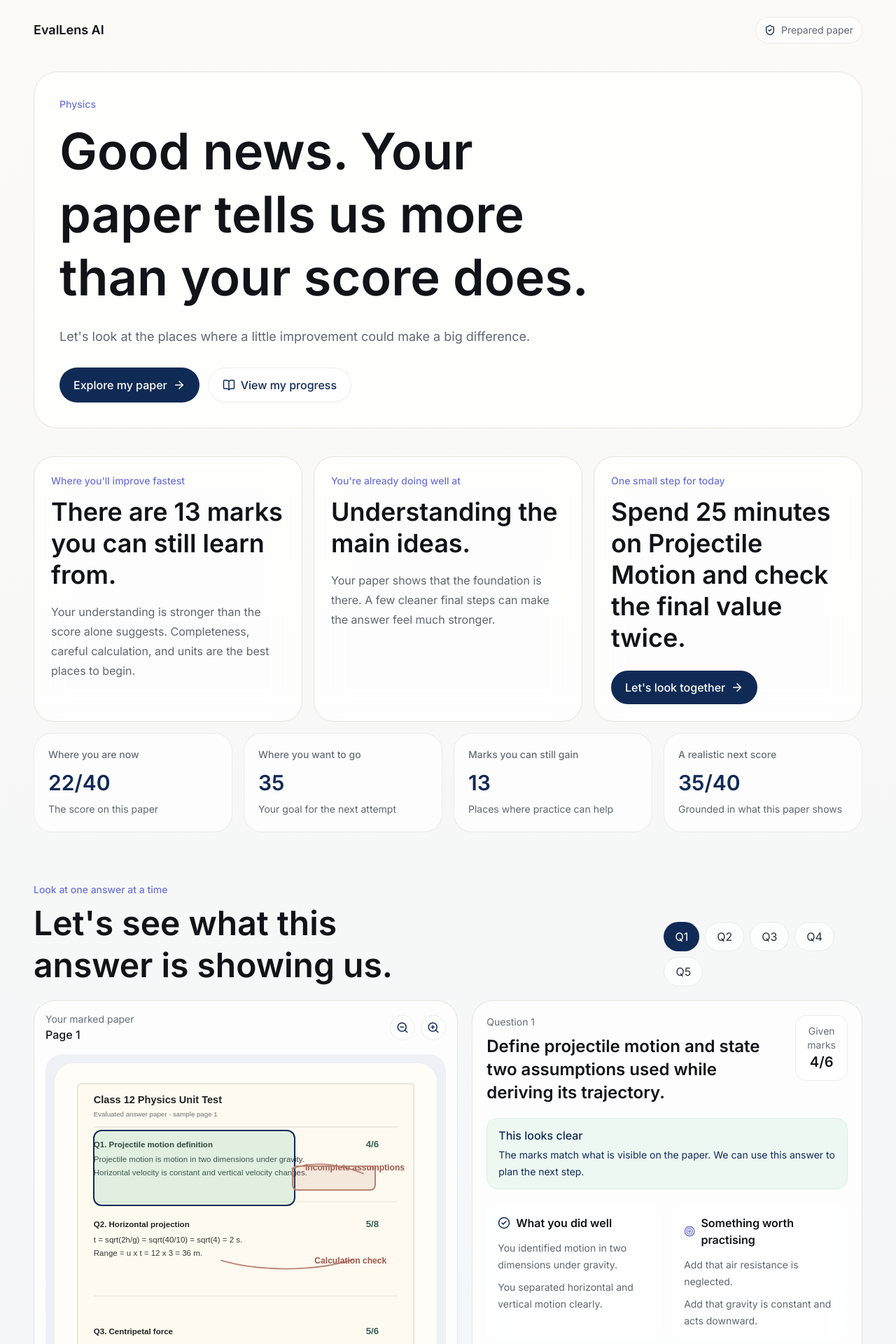
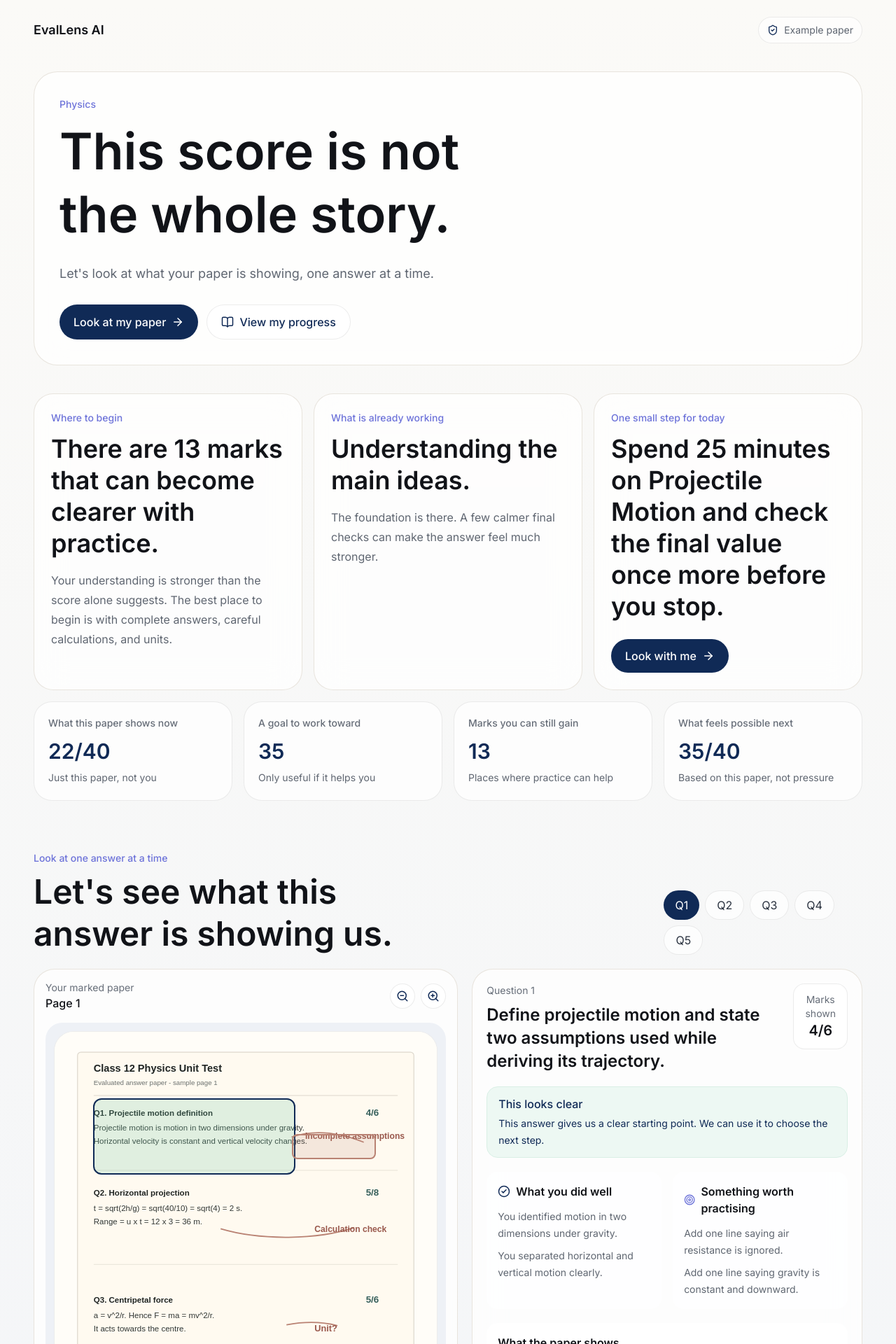
Before and after one commit to christintjoseph4-ui/EvalLens, a Next.js app: page /results/sample-physics-projectile-motion in a window 1280 px wide. Shown: the top 1920 px of the page at 70% size. Built offline with nearby package versions, Linux system fonts and the light colour scheme.

Commit message:
Deepen student-centered EvalLens voice

```diff
--- a/app/api/analyse/route.ts
+++ b/app/api/analyse/route.ts
@@ -27,7 +27,7 @@ export async function POST(request: Request) {
   } catch {
     return failure(
       "INVALID_UPLOAD",
-      "We couldn't finish reading those uploads yet. You can try again or explore a prepared paper while support improves."
+      "We couldn't finish reading those uploads yet. You can try again, or look at a prepared paper for now."
     );
   }
 
@@ -57,7 +57,7 @@ export async function POST(request: Request) {
     console.error("EvalLens analysis failed", { code: "UNEXPECTED_ANALYSIS_ERROR" });
     return failure(
       "ANALYSIS_FAILED",
-      "We couldn't finish reading this paper yet. You can try again or explore a prepared paper while support improves.",
+      "We couldn't finish reading this paper yet. You can try again, or look at a prepared paper for now.",
       502
     );
   }
--- a/components/processing/sample-processing.tsx
+++ b/components/processing/sample-processing.tsx
@@ -39,7 +39,7 @@ export function SampleProcessing() {
         </span>
         <p className="mt-5 text-center text-sm font-medium text-[#102a56]">Every paper is another step forward.</p>
         <h1 className="mt-3 text-center text-balance text-5xl font-semibold leading-tight">
-          Your improvement plan is almost ready.
+          Your next step is almost ready.
         </h1>
         <div className="mt-9 space-y-3" role="status" aria-live="polite">
           {stages.map((stage, index) => (
--- a/components/results/live-results-loader.tsx
+++ b/components/results/live-results-loader.tsx
@@ -54,8 +54,8 @@ export function LiveResultsLoader() {
           {status === "loading" ? "Getting your next step ready" : "Let's use a prepared paper instead."}
         </h1>
         <p className="mt-4 leading-7 text-[#5f6671]">
-          This result only stays in this browser session. You can try the upload again, or
-          explore a prepared paper while support improves.
+          I can&apos;t reopen that paper from here. You can try the upload again, or look at a
+          prepared paper for now.
         </p>
         <Link
           className="focus-ring mt-6 inline-flex rounded-full bg-[#102a56] px-5 py-3 font-medium text-white"
--- a/components/results/results-experience.tsx
+++ b/components/results/results-experience.tsx
@@ -34,18 +34,18 @@ const classificationCopy: Record<
 > = {
   consistent: {
     label: "This looks clear",
-    description: "The marks match what is visible on the paper. We can use this answer to plan the next step.",
+    description: "This answer gives us a clear starting point. We can use it to choose the next step.",
     tone: "bg-[#edf8f3] text-[#102a56] border-[#d9efe5]"
   },
   objective_review_opportunity: {
     label: "Worth reviewing together",
-    description: "This answer may benefit from another review. EvalLens has not changed marks.",
+    description: "This answer may be worth another look with your teacher. Your marks stay exactly as your teacher gave them.",
     tone: "bg-[#f4ecd9] text-[#755a2d] border-[#dfcda8]"
   },
   teacher_discretion: {
     label: "Best discussed with your teacher",
     description:
-      "This depends on the evaluator's judgement. We will use it only to guide what to practise next.",
+      "This depends on how your teacher reads the explanation. We can still use it to guide what to practise next.",
     tone: "bg-[#f0f3ff] text-[#4248a0] border-[#dce0ff]"
   }
 };
@@ -193,14 +193,14 @@ function MetricCard({ label, value, helper }: { label: string; value: string; he
 function Overview({ analysis }: { analysis: AnalysisResult }) {
   const metrics = [
     {
-      label: "Where you are now",
+      label: "What this paper shows now",
       value: `${analysis.studentGoal.currentScore}/${analysis.exam.maximumMarks}`,
-      helper: "The score on this paper"
+      helper: "Just this paper, not you"
     },
     {
-      label: "Where you want to go",
+      label: "A goal to work toward",
       value: `${analysis.studentGoal.targetScore ?? analysis.exam.maximumMarks}`,
-      helper: "Your goal for the next attempt"
+      helper: "Only useful if it helps you"
     },
     {
       label: "Marks you can still gain",
@@ -208,9 +208,9 @@ function Overview({ analysis }: { analysis: AnalysisResult }) {
       helper: "Places where practice can help"
     },
     {
-      label: "A realistic next score",
+      label: "What feels possible next",
       value: `${analysis.studentGoal.potentialScore}/${analysis.exam.maximumMarks}`,
-      helper: "Grounded in what this paper shows"
+      helper: "Based on this paper, not pressure"
     }
   ];
 
@@ -218,18 +218,17 @@ function Overview({ analysis }: { analysis: AnalysisResult }) {
     <section className="mx-auto max-w-7xl px-5 py-10 sm:px-8 lg:px-12">
       <div className="grid gap-4 lg:grid-cols-3">
         <article className="glass rounded-[28px] p-6">
-          <p className="text-sm font-medium text-[#6d73d9]">Where you&apos;ll improve fastest</p>
+          <p className="text-sm font-medium text-[#6d73d9]">Where to begin</p>
           <h2 className="mt-3 text-4xl font-semibold leading-tight">{analysis.summary.headline}</h2>
           <p className="mt-4 leading-7 text-[#5f6671]">{analysis.summary.supportingMessage}</p>
         </article>
         <article className="glass rounded-[28px] p-6">
-          <p className="text-sm font-medium text-[#6d73d9]">You&apos;re already doing well at</p>
+          <p className="text-sm font-medium text-[#6d73d9]">What is already working</p>
           <h2 className="mt-3 text-4xl font-semibold leading-tight">
             Understanding the main ideas.
           </h2>
           <p className="mt-4 leading-7 text-[#5f6671]">
-            Your paper shows that the foundation is there. A few cleaner final steps can make
-            the answer feel much stronger.
+            The foundation is there. A few calmer final checks can make the answer feel much stronger.
           </p>
         </article>
         <article className="glass rounded-[28px] p-6">
@@ -241,7 +240,7 @@ function Overview({ analysis }: { analysis: AnalysisResult }) {
             className="focus-ring mt-6 inline-flex items-center gap-2 rounded-full bg-[#102a56] px-5 py-3 font-medium text-white"
             href="#paper"
           >
-            Let&apos;s look together
+            Look with me
             <ArrowRight size={18} aria-hidden />
           </a>
         </article>
@@ -388,7 +387,7 @@ function QuestionExplorer({ analysis }: { analysis: AnalysisResult }) {
               </h3>
             </div>
             <div className="rounded-2xl border premium-hairline bg-white/70 px-4 py-3 text-center">
-              <p className="text-sm text-[#666d78]">Given marks</p>
+              <p className="text-sm text-[#666d78]">Marks shown</p>
               <p className="text-xl font-semibold">
                 {selectedQuestion.awardedMarks}/{selectedQuestion.maximumMarks}
               </p>
@@ -669,12 +668,12 @@ function RevisionAndJourney({ analysis, isLive }: { analysis: AnalysisResult; is
               </h2>
             </div>
             <span className="rounded-full border premium-hairline bg-white/70 px-3 py-1 text-sm text-[#666d78]">
-              {isLive ? "Starting point" : "Prepared path"}
+              {isLive ? "Starting point" : "Example path"}
             </span>
           </div>
           <p className="mt-4 leading-7 text-[#5f6671]">
-            This view is not here to judge the score. It is here to show where the next bit
-            of progress can happen.
+            Use this as a small trail of progress. It is here to show where the next bit of
+            practice can help.
           </p>
           <div className="mt-7 space-y-3">
             {analysis.historicalPreview.map((point, index) => (
@@ -754,8 +753,8 @@ function RevisionAndJourney({ analysis, isLive }: { analysis: AnalysisResult; is
               : "Nothing here needs a review conversation."}
           </h2>
           <p className="mt-4 max-w-3xl leading-7 text-[#5f6671]">
-            Review suggestions appear only when the paper gives clear evidence. The teacher&apos;s
-            judgement still matters, and the goal is a calm conversation.
+            We bring this up only when the paper gives clear evidence. Your teacher&apos;s view
+            still matters, and the goal is a calm conversation.
           </p>
         </article>
       </section>
@@ -765,7 +764,7 @@ function RevisionAndJourney({ analysis, isLive }: { analysis: AnalysisResult; is
 
 export function ResultsExperience({
   analysis,
-  modeLabel = "Prepared paper",
+  modeLabel = "Example paper",
   isLive = false
 }: {
   analysis: AnalysisResult;
@@ -788,17 +787,17 @@ export function ResultsExperience({
         <div className="glass rounded-[34px] p-7 sm:p-9">
           <p className="text-sm font-medium text-[#6d73d9]">{analysis.exam.subject}</p>
           <h1 className="mt-3 max-w-4xl text-balance text-5xl font-semibold leading-tight sm:text-7xl">
-            Good news. Your paper tells us more than your score does.
+            This score is not the whole story.
           </h1>
           <p className="mt-6 max-w-3xl text-lg leading-8 text-[#5f6671]">
-            Let&apos;s look at the places where a little improvement could make a big difference.
+            Let&apos;s look at what your paper is showing, one answer at a time.
           </p>
           <div className="mt-7 flex flex-wrap gap-3">
             <a
               className="focus-ring inline-flex items-center gap-2 rounded-full bg-[#102a56] px-5 py-3 font-medium text-white"
               href="#paper"
             >
-              Explore my paper
+              Look at my paper
               <ArrowRight size={18} aria-hidden />
             </a>
             <a
--- a/lib/live-analysis.ts
+++ b/lib/live-analysis.ts
@@ -215,7 +215,7 @@ function extractParsed<T>(value: T | null, code: AnalysisFailureCode): T {
   if (!value) {
     throw new CalmAnalysisError(
       code,
-      "We couldn't finish reading this paper yet. You can try again or explore a prepared paper while support improves."
+      "We couldn't finish reading this paper yet. You can try again, or look at a prepared paper for now."
     );
   }
 
@@ -408,7 +408,7 @@ export async function analyseUploadedPaper(input: AnalyseFormInput): Promise<Ana
 
     throw new CalmAnalysisError(
       "MODEL_ANALYSIS_FAILED",
-      "We couldn't finish reading this paper yet. You can try again or explore a prepared paper while support improves."
+      "We couldn't finish reading this paper yet. You can try again, or look at a prepared paper for now."
     );
   }
 }
--- a/lib/sample-analysis.ts
+++ b/lib/sample-analysis.ts
@@ -14,10 +14,10 @@ const rawSampleAnalysis = {
     potentialScore: 35
   },
   summary: {
-    headline: "There are 13 marks you can still learn from.",
+    headline: "There are 13 marks that can become clearer with practice.",
     supportingMessage:
-      "Your understanding is stronger than the score alone suggests. Completeness, careful calculation, and units are the best places to begin.",
-    nextBestAction: "Spend 25 minutes on Projectile Motion and check the final value twice."
+      "Your understanding is stronger than the score alone suggests. The best place to begin is with complete answers, careful calculations, and units.",
+    nextBestAction: "Spend 25 minutes on Projectile Motion and check the final value once more before you stop."
   },
   learningTwin: {
     conceptMastery: 68,
@@ -49,11 +49,11 @@ const rawSampleAnalysis = {
         "You separated horizontal and vertical motion clearly."
       ],
       improvementOpportunities: [
-        "Add that air resistance is neglected.",
-        "Add that gravity is constant and acts downward."
+        "Add one line saying air resistance is ignored.",
+        "Add one line saying gravity is constant and downward."
       ],
       deductionReason:
-        "The main idea is there. The answer just needs the two assumptions written clearly.",
+        "The main idea is there. Two clear assumptions would make the answer feel complete.",
       evidence: [
         "You wrote that horizontal velocity is constant.",
         "The teacher note asks for the missing assumptions."
@@ -62,7 +62,7 @@ const rawSampleAnalysis = {
       attentionSkills: ["Completeness", "Definition precision"],
       improvementCategory: "Completeness",
       nextAction:
-        "Rewrite this definition once with two clear assumptions, then compare it with the stronger answer.",
+        "Rewrite this definition once with two clear assumptions, then compare it with the stronger version.",
       recoverableMarks: 2,
       evaluationClassification: "consistent",
       mappingConfidence: 0.96,
@@ -98,15 +98,15 @@ const rawSampleAnalysis = {
         }
       ],
       whatWentWell: [
-        "Selected the correct time-of-flight formula.",
-        "Calculated the time of flight correctly as 2 s."
+        "You chose the right time-of-flight formula.",
+        "You found the time of flight correctly as 2 s."
       ],
       improvementOpportunities: [
         "Use the calculated time in the final range step.",
         "Pause for one quick substitution check before writing the final answer."
       ],
       deductionReason:
-        "The method is right. The final range step used 3 s instead of the 2 s you had already found.",
+        "You had the right method. The final range step just needs to use the same 2 s you already found.",
       evidence: [
         "You calculated t = 2 s.",
         "You then wrote Range = 12 x 3 = 36 m.",
@@ -115,7 +115,7 @@ const rawSampleAnalysis = {
       attentionTopics: ["Projectile Motion"],
       attentionSkills: ["Calculation accuracy", "Final substitution check"],
       improvementCategory: "Calculation accuracy",
-      nextAction: "Try three range questions and circle the time value before the final step.",
+      nextAction: "Try three range questions and circle the time value before the final calculation.",
       recoverableMarks: 2,
       evaluationClassification: "consistent",
       mappingConfidence: 0.94,
@@ -156,7 +156,7 @@ const rawSampleAnalysis = {
       ],
       improvementOpportunities: ["Add the SI unit clearly: newton, or N."],
       deductionReason:
-        "The derivation is correct. The only missing piece is the SI unit.",
+        "The derivation is there. The only missing piece is the SI unit.",
       evidence: [
         "You wrote the correct formula F = mv^2/r.",
         "The teacher note asks for the unit."
@@ -207,16 +207,16 @@ const rawSampleAnalysis = {
         "Add that excess charge stays on the outer surface of a conductor."
       ],
       deductionReason:
-        "The final result is right. The explanation needs the electrostatic-equilibrium reason: free charges redistribute.",
+        "You reached the right result. The answer will feel stronger when it explains that free charges redistribute.",
       evidence: [
         "You wrote that charges cancel each other inside the sphere.",
-        "The teacher note says the concept needs to be clearer."
+        "The teacher note is asking for a clearer concept explanation."
       ],
       attentionTopics: ["Electrostatics"],
       attentionSkills: ["Concept understanding", "Scientific explanation"],
       improvementCategory: "Concept understanding",
       nextAction:
-        "Write a three-line explanation using free-charge redistribution.",
+        "Write a three-line explanation using the idea that free charges redistribute.",
       recoverableMarks: 4,
       evaluationClassification: "teacher_discretion",
       mappingConfidence: 0.93,
@@ -260,7 +260,7 @@ const rawSampleAnalysis = {
         "Keep the final answer separate and add one short formula-label line."
       ],
       deductionReason:
-        "The formula, substitution, unit, and final answer are visible. This answer may be worth reviewing together, while the teacher remains the final authority.",
+        "The formula, substitution, unit, and final answer are visible. This may be worth reviewing together with your teacher.",
       evidence: [
         "You wrote H = u^2 sin^2 theta / 2g.",
         "You calculated H = 5 m.",
@@ -270,7 +270,7 @@ const rawSampleAnalysis = {
       attentionSkills: ["Answer structure", "Objective calculation"],
       improvementCategory: "Answer structure",
       nextAction:
-        "Ask the teacher whether the presentation missed any requirement before assuming anything about the marks.",
+        "Ask your teacher whether the presentation missed any requirement before assuming anything about the marks.",
       recoverableMarks: 4,
       evaluationClassification: "objective_review_opportunity",
       mappingConfidence: 0.95,
@@ -292,13 +292,13 @@ const rawSampleAnalysis = {
     {
       topic: "Projectile Motion",
       scorePercentage: 70,
-      status: "A strong foundation with calculation and completeness marks still within reach",
+      status: "A strong foundation, with calculation and completeness still within reach",
       nextAction: "Practise two mixed projectile questions and check the final substitution."
     },
     {
       topic: "Circular Motion",
       scorePercentage: 83,
-      status: "The derivation is strong; units need a final-line habit",
+      status: "The derivation is strong. Units need a final-line habit",
       nextAction: "Add units and direction to the closing line."
     },
     {
@@ -325,7 +325,7 @@ const rawSampleAnalysis = {
     {
       priority: 1,
       topic: "Projectile Motion",
-      reason: "Completeness and final-step checking are the quickest places to improve.",
+      reason: "Complete answers and final-step checks are the gentlest place to begin.",
       action: "Try two horizontal-projection questions and one maximum-height question.",
       durationMinutes: 25,
       practiceQuestions: 3,
```
Also changed, not shown: components/landing/landing-page.tsx (+9 -9 lines), components/upload/upload-experience.tsx (+4 -4 lines).
